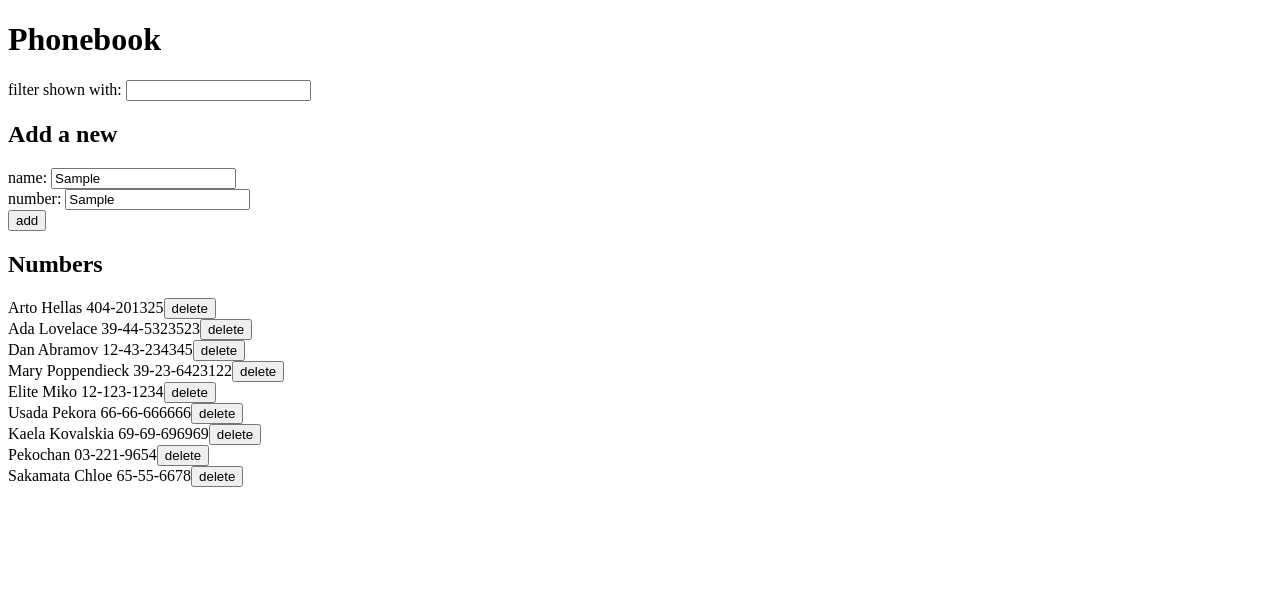
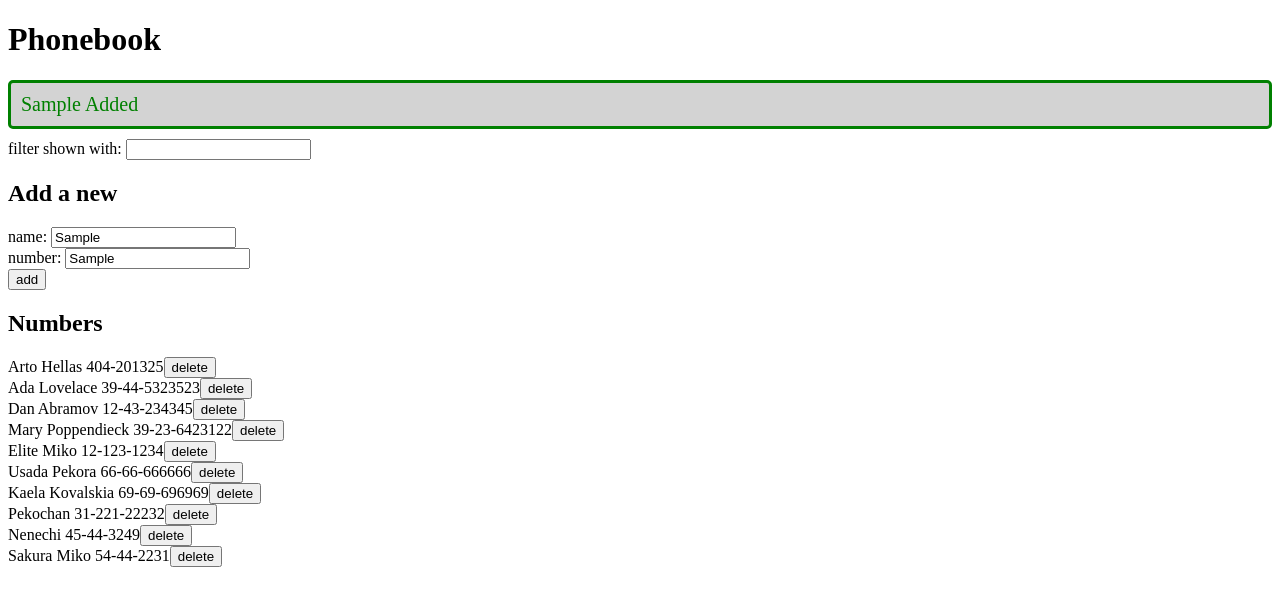
Before and after one commit to Ufrian/FullStackOpen, a React (Vite) app in the folder part_2/phonebook/: page / in a window 1280 px wide. Both pictures are taken after typing "Sample", "Sample" into the empty fields and a click on the button "add". Shown: the top 606 px of the page. Built offline with nearby package versions, Linux system fonts and the light colour scheme; no server answers; data requests are answered from the project's data file.

Commit message:
exercise 2.16

```diff
--- a/part_2/phonebook/db.json
+++ b/part_2/phonebook/db.json
@@ -37,13 +37,18 @@
     },
     {
       "name": "Pekochan",
-      "number": "03-221-9654",
+      "number": "31-221-22232",
       "id": 10
     },
     {
-      "name": "Sakamata Chloe",
-      "number": "65-55-6678",
-      "id": 11
+      "name": "Nenechi",
+      "number": "45-44-3249",
+      "id": 12
+    },
+    {
+      "name": "Sakura Miko",
+      "number": "54-44-2231",
+      "id": 13
     }
   ]
 }
--- a/part_2/phonebook/src/App.jsx
+++ b/part_2/phonebook/src/App.jsx
@@ -1,6 +1,13 @@
 import { useState, useEffect } from 'react'
 import phoneService from '../services/phonebook'
-import axios from 'axios'
+
+const Notification = (props) => {
+  if (props.message === null) return
+
+  return (
+    <div className='success' >{props.message}</div>
+  )
+}
 
 const Persons = ({ persons, delPerson }) =>
   <div>
@@ -38,20 +45,19 @@ const Filter = ({ filter, handleFilter }) =>
     filter shown with: <input value={filter} onChange={handleFilter} />
   </div>
 
-
 const App = () => {
   const [persons, setPersons] = useState([])
   const [newName, setNewName] = useState('')
   const [newNumber, setNewNumber] = useState('')
   const [newFilter, setNewFilter] = useState('')
   const [showAll, setShowAll] = useState(true)
+  const [successMessage, setSuccessMessage] = useState(null)
 
   useEffect(() => {
     phoneService
       .getAll()
       .then(initialPersons => setPersons(initialPersons))
   }, [])
-
 
   const handleNameChange = (event) => setNewName(event.target.value)
 
@@ -74,8 +80,10 @@ const App = () => {
     const personToUpdate = persons.find(person => person.name.toLowerCase() === newName.toLowerCase()) || false
 
     if (personToUpdate) {
-      if (window.confirm(`${newName} is already added to phonebook, replace old number with a new one?`))
+      if (window.confirm(`${newName} is already added to phonebook, replace old number with a new one?`)) {
+        successfulRequest(`${newName} Number Changed`)
         return updatePerson({...personToUpdate, number: newNumber})
+      }
       else return
     }
 
@@ -91,6 +99,8 @@ const App = () => {
         setNewName('')
         setNewNumber('')
       })
+
+    successfulRequest(`${newName} Added`)
   }
 
   const updatePerson = (changedPerson) => {
@@ -101,6 +111,11 @@ const App = () => {
         setNewName('')
         setNewNumber('')
       })
+  }
+
+  const successfulRequest = (msg) => {
+    setSuccessMessage(msg)
+    setTimeout( () => setSuccessMessage(null), 5000)
   }
 
   const delPerson = (name, id) => {
@@ -117,6 +132,7 @@ const App = () => {
   return (
     <div>
       <h1>Phonebook</h1>
+      <Notification message={successMessage} />
       <Filter filter={newFilter} handleFilter={handleFilterChange} />
       <h2>Add a new</h2>
       <PersonForm person={{ name: newName, number: newNumber }}
--- /dev/null
+++ b/part_2/phonebook/src/index.css
@@ -0,0 +1,9 @@
+.success {
+    color: green;
+    background: lightgrey;
+    font-size: 20px;
+    border-style: solid;
+    border-radius: 5px;
+    padding: 10px;
+    margin-bottom: 10px;
+}
--- a/part_2/phonebook/src/main.jsx
+++ b/part_2/phonebook/src/main.jsx
@@ -1,4 +1,6 @@
 import ReactDOM from 'react-dom/client'
 import App from './App'
+import './index.css'
+
 
 ReactDOM.createRoot(document.getElementById('root')).render(<App />)
```
